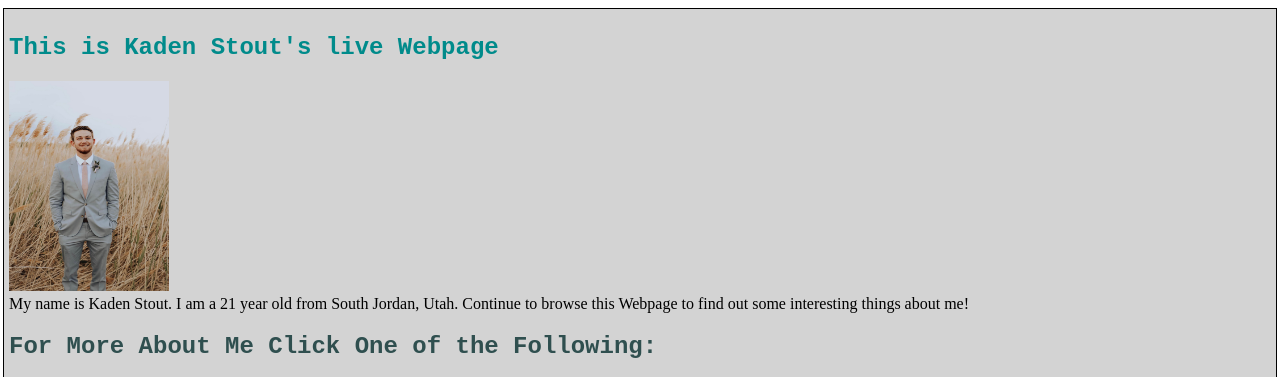
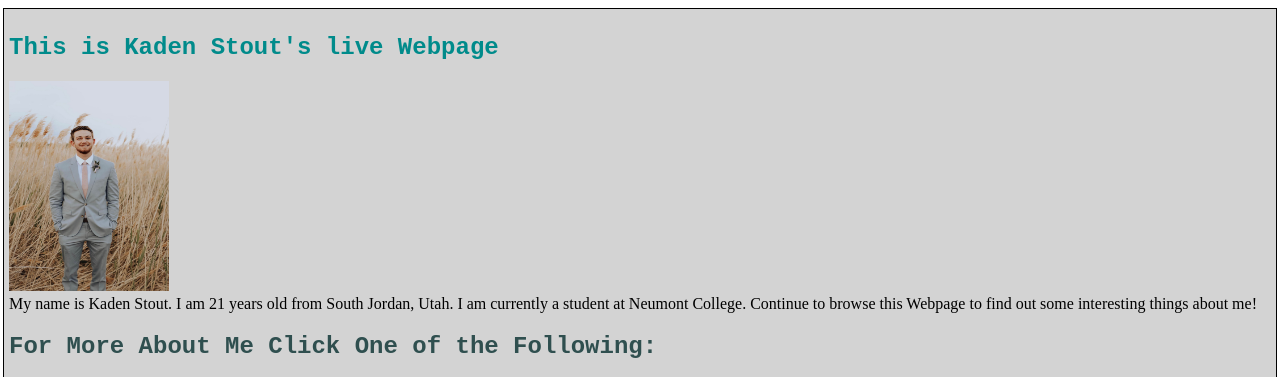
Before and after one commit to kadenstout009/Projects-and-Assignments, a plain HTML site: page index.html in a window 1280 px wide. Shown: the top 377 px of the page. Drawn offline with Linux system fonts and the light colour scheme.

Commit message:
Changed introduction.

```diff
--- a/index.html
+++ b/index.html
@@ -20,7 +20,8 @@ type="text/css " rel="stylesheet">
                     alt="This is me."
                     width="160" height="210">
                 <div>
-                    My name is Kaden Stout. I am a 21 year old from South Jordan, Utah.
+                    My name is Kaden Stout. I am 21 years old from South Jordan, Utah. I am currently
+                        a student at Neumont College.
                         Continue to browse this Webpage to find out some interesting things about me!
                 </div>
 
```
